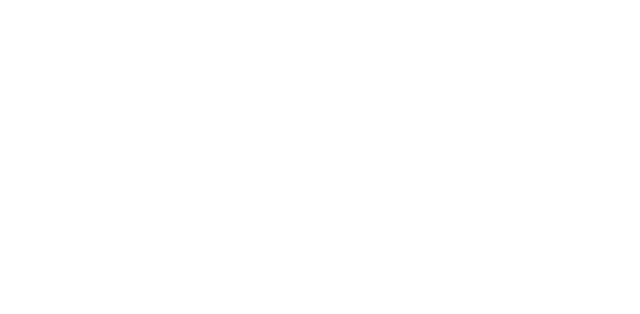
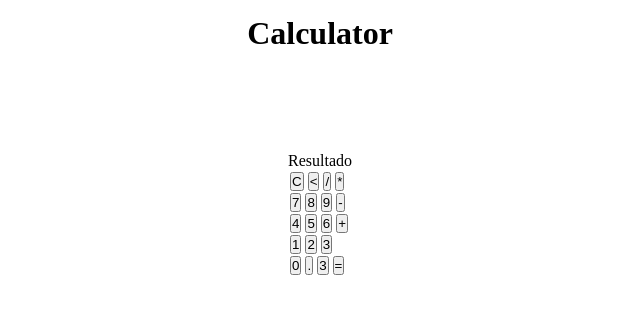
Before and after one commit to matheusgoncalvess/html-css-javascript, a plain HTML site: page 005-calculator/calc.html in a window 1280 px wide. Shown: the whole page, without its empty margins (320-960 px from the left). Drawn offline with Linux system fonts and the light colour scheme.

Commit message:
style css

```diff
--- a/005-calculator/calc.html
+++ b/005-calculator/calc.html
@@ -9,6 +9,60 @@
     <link rel="stylesheet" href="style.css">
 </head>
 <body>
+    <header>
+        <h1>Calculator</h1>
+    </header>
 
+    <div id="container">
+        <div class="calculator">
+            <p>Resultado</p>
+
+            <table>
+                <tr>
+                    <td>
+                        <button>C</button>
+                        <button><</button>
+                        <button>/</button>
+                        <button>*</button>
+                    </td>
+                </tr>
+
+                <tr>
+                    <td>
+                        <button>7</button>
+                        <button>8</button>
+                        <button>9</button>
+                        <button>-</button>
+                    </td>
+                </tr>
+
+                <tr>
+                    <td>
+                        <button>4</button>
+                        <button>5</button>
+                        <button>6</button>
+                        <button>+</button>
+                    </td>
+                </tr>
+
+                <tr>
+                    <td>
+                        <button>1</button>
+                        <button>2</button>
+                        <button>3</button>
+                    </td>
+                </tr>
+
+                <tr>
+                    <td>
+                        <button>0</button>
+                        <button>.</button>
+                        <button>3</button>
+                        <button>=</button>
+                    </td>
+                </tr>
+            </table>
+        </div>
+    </div>
 </body>
 </html>
--- a/005-calculator/style.css
+++ b/005-calculator/style.css
@@ -0,0 +1,17 @@
+* {
+    margin: 0;
+    padding: 0;
+}
+
+header h1 {
+    text-align: center;
+    padding-top: 15px;
+}
+
+#container {
+    align-items: center;
+    justify-content: center;
+    display: flex;
+
+    padding-top: 100px;
+}
```
